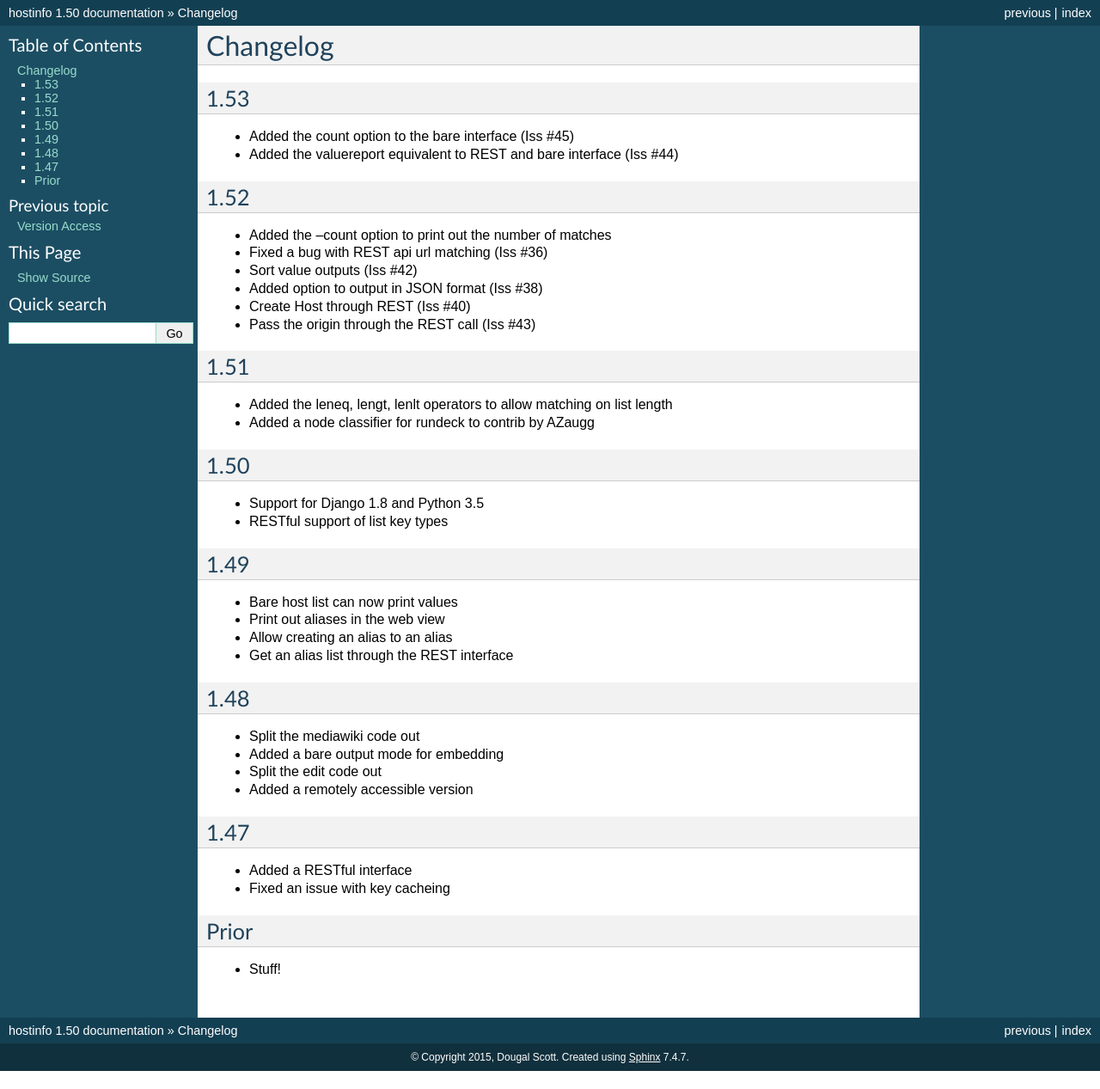
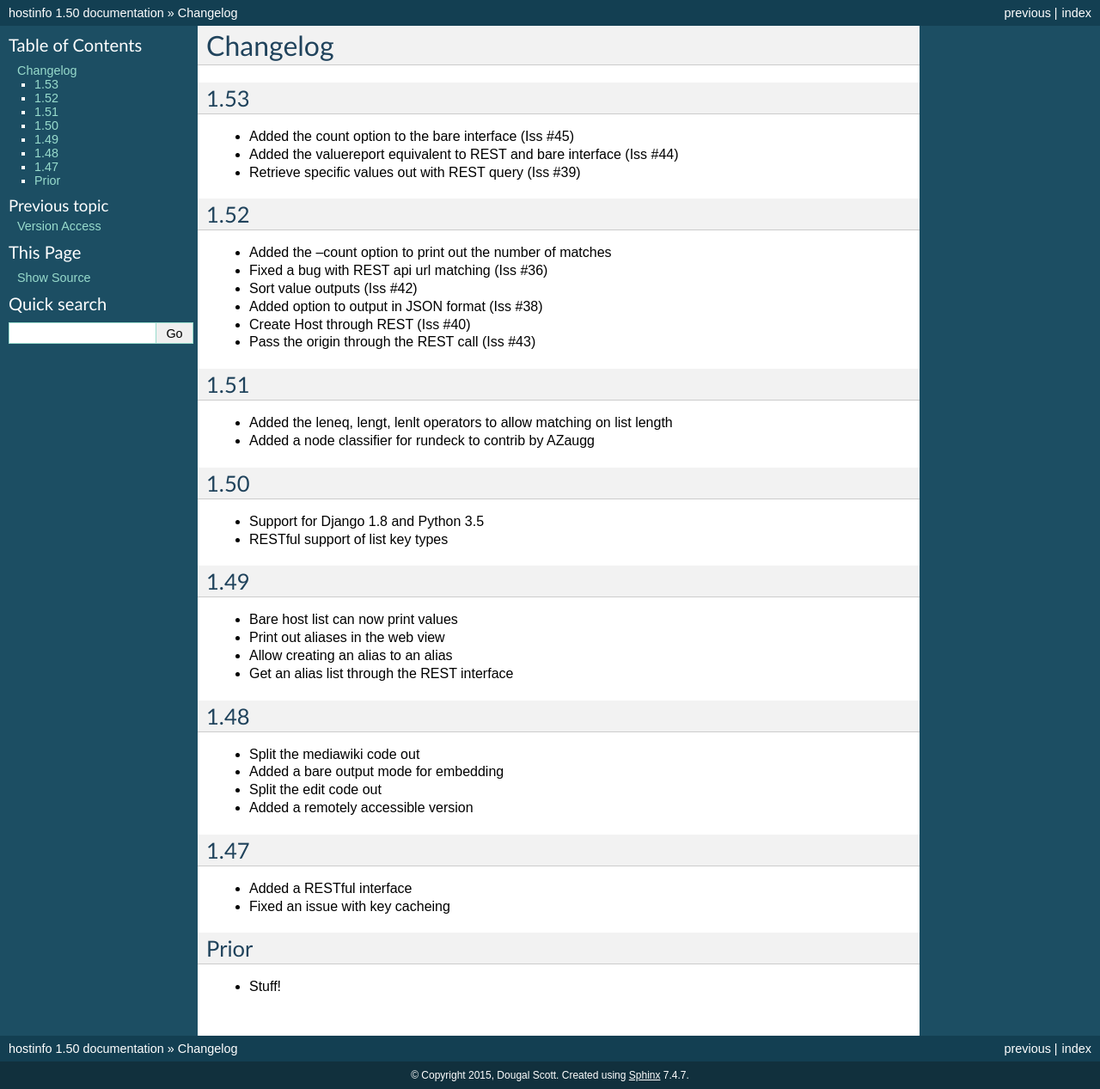
Before and after one commit to dwagon/Hostinfo, a Sphinx documentation site: the page built from docs/changelog.rst, in a window 1280 px wide. Shown: the whole page at 86% size. Built offline with Sphinx 7.4.7, drawn with Linux system fonts in a browser that asks for light colours; before the commit the page ends 1246 px from its top, so only the background shows below that.

Commit message:
[Iss39] Update changelog

```diff
--- a/docs/changelog.rst
+++ b/docs/changelog.rst
@@ -5,6 +5,7 @@ Changelog
 ====
 * Added the count option to the bare interface (Iss #45)
 * Added the valuereport equivalent to REST and bare interface (Iss #44)
+* Retrieve specific values out with REST query (Iss #39)
 
 1.52
 ====
```
